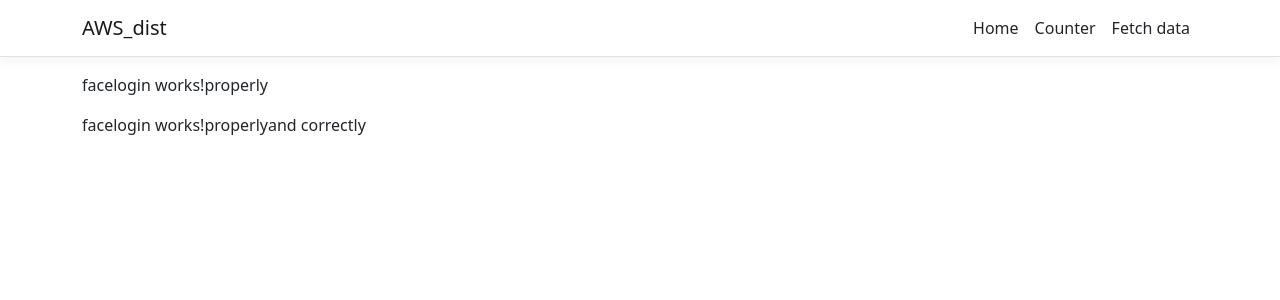
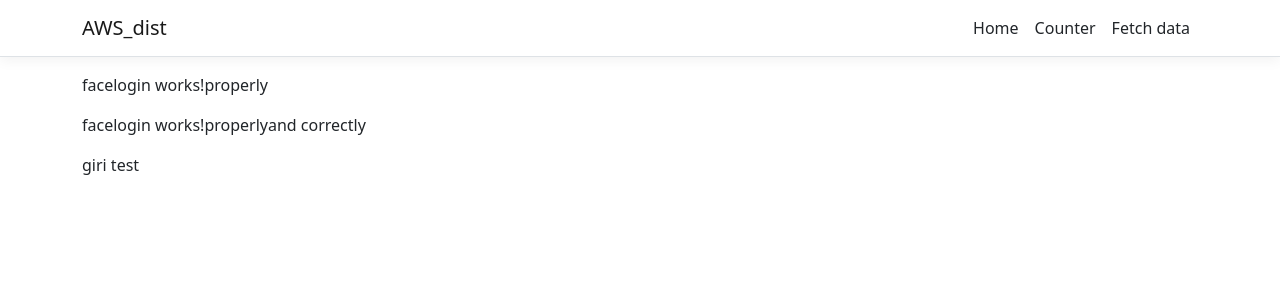
Before and after one commit to Anjowstech/AWS_dist, an Angular app in the folder ClientApp/: page /Facelogin in a window 1280 px wide. Shown: the top 300 px of the page. Built offline with nearby package versions, Linux system fonts and the light colour scheme.

Commit message:
giri changes 7-5

```diff
--- a/ClientApp/src/app/facelogin/facelogin.component.html
+++ b/ClientApp/src/app/facelogin/facelogin.component.html
@@ -2,3 +2,4 @@
 <p>facelogin works!properly</p>
 
 <p>facelogin works!properlyand correctly</p>
+<p>giri test</p>
```
